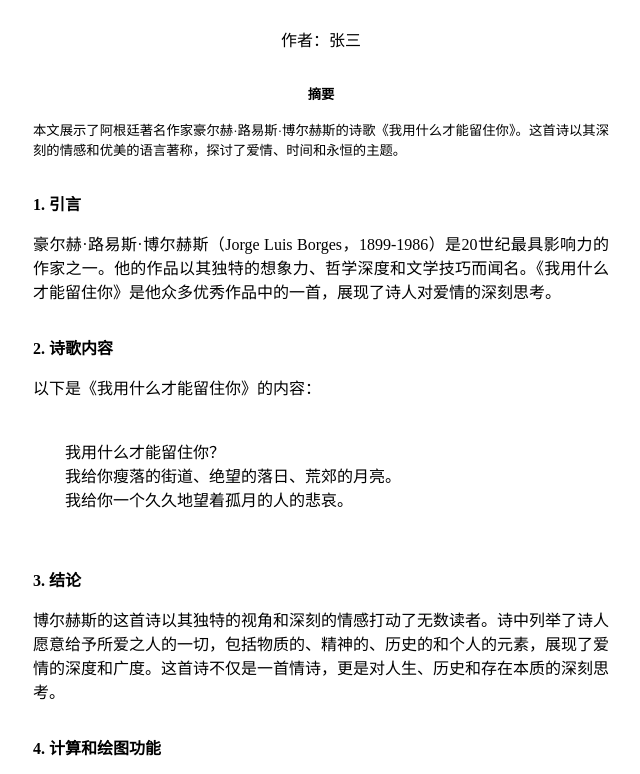
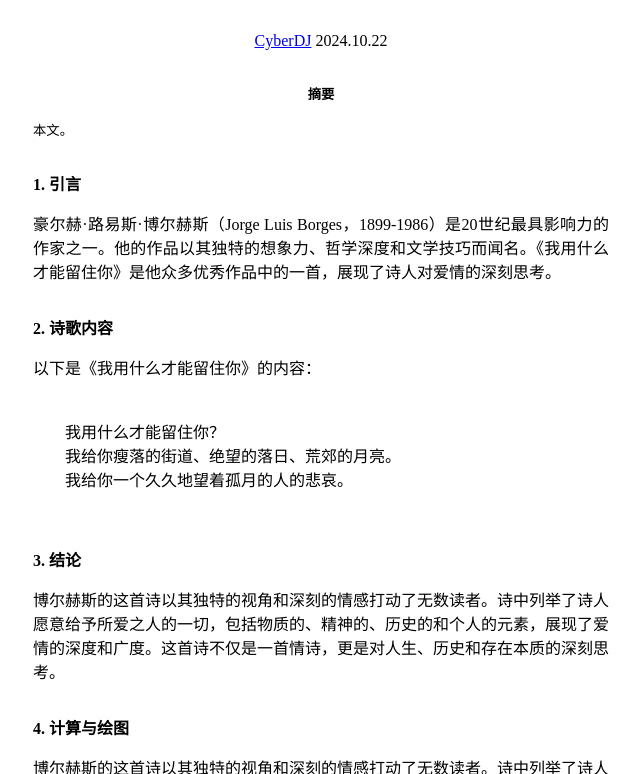
Before and after one commit to Colt-M1873/Financial-Freedom-Calculator, a plain HTML site: page Index.html in a window 1280 px wide. Shown: the part 131-905 px from the top of the page, without its empty margins (319-959 px from the left). Drawn offline with nearby package versions, Linux system fonts and the light colour scheme.

Commit message:
Update Index.html

```diff
--- a/Index.html
+++ b/Index.html
@@ -98,11 +98,11 @@
 </head>
 <body>
     <div class="title">博尔赫斯的诗歌：我用什么才能留住你</div>
-    <div class="author">作者：张三</div>
+    <div class="author"><a href="https://github.com/Colt-M1873/Financial-Freedom-Calculator">CyberDJ</a> 2024.10.22</div>
 
     <div class="abstract">
         <div class="abstract-title">摘要</div>
-        <p>本文展示了阿根廷著名作家豪尔赫·路易斯·博尔赫斯的诗歌《我用什么才能留住你》。这首诗以其深刻的情感和优美的语言著称，探讨了爱情、时间和永恒的主题。</p>
+        <p>本文。</p>
     </div>
 
     <div class="section-title">1. 引言</div>
@@ -119,7 +119,7 @@
     <div class="section-title">3. 结论</div>
     <p>博尔赫斯的这首诗以其独特的视角和深刻的情感打动了无数读者。诗中列举了诗人愿意给予所爱之人的一切，包括物质的、精神的、历史的和个人的元素，展现了爱情的深度和广度。这首诗不仅是一首情诗，更是对人生、历史和存在本质的深刻思考。</p>
 
-    <div class="section-title">4. 计算和绘图功能</div>
+    <div class="section-title">4. 计算与绘图</div>
     <p>博尔赫斯的这首诗以其独特的视角和深刻的情感打动了无数读者。诗中列举了诗人愿意给予所爱之人的一切，包括物质的、精神的、历史的和个人的元素，展现了爱情的深度和广度。这首诗不仅是一首情诗，更是对人生、历史和存在本质的深刻思考。</p>
 
     <div class="input-container">
@@ -313,7 +313,7 @@
         plotInvestmentReturns();
     </script>
 
-    <div class="section-title">5. 诗歌主题分析</div>
+    <div class="section-title">5. 几种投资标的及历史回报率</div>
     <table>
         <thead>
             <tr>
```
